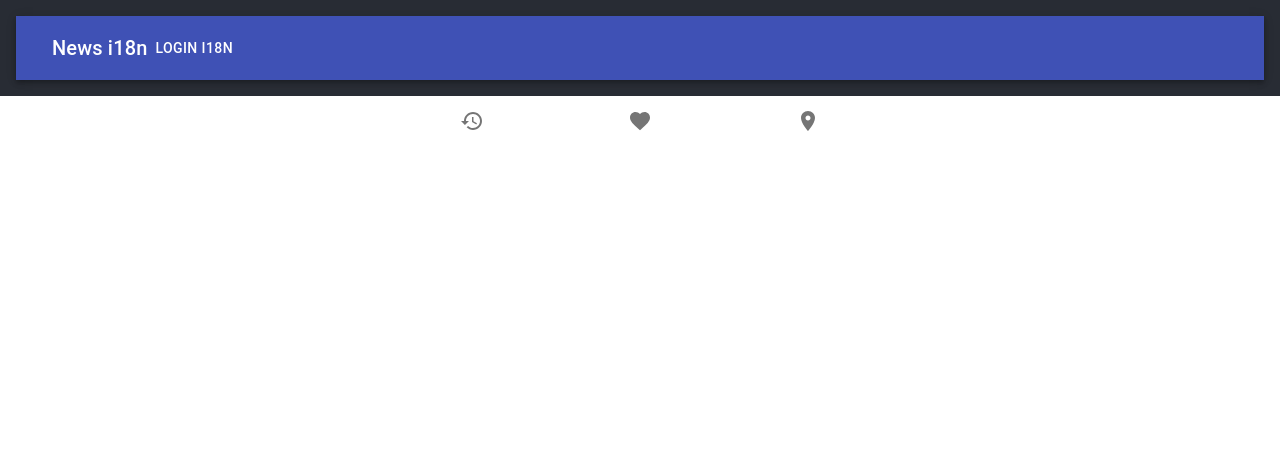
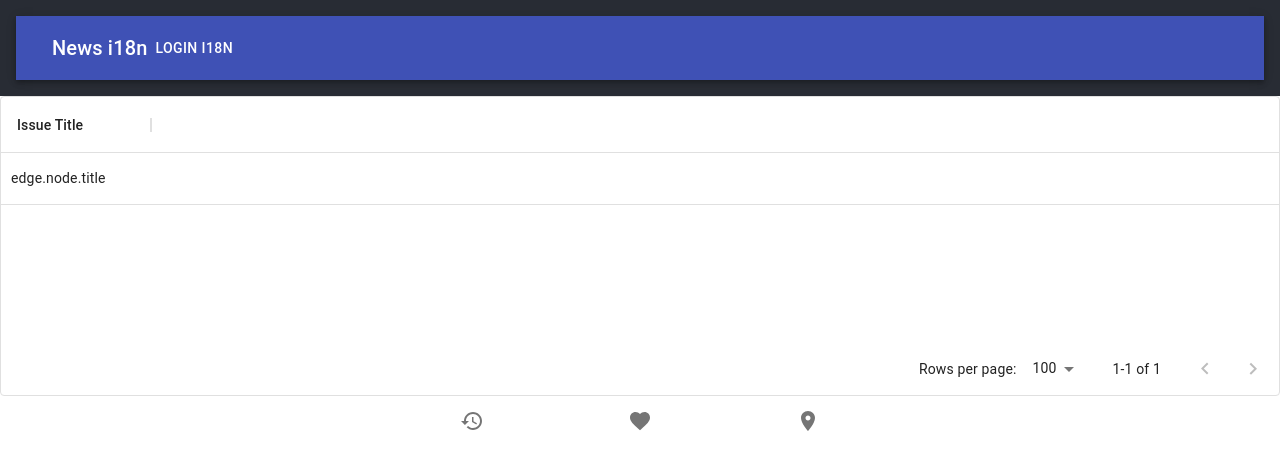
Before and after one commit to facuchaves/react, a React (Create React App) app: page /issues in a window 1280 px wide. Shown: the top 470 px of the page. Built offline with nearby package versions, Linux system fonts and the light colour scheme; no server answers; what aws-amplify would draw is missing.

Commit message:
Add issue

```diff
--- a/package.json
+++ b/package.json
@@ -3,6 +3,7 @@
   "version": "0.1.0",
   "private": true,
   "dependencies": {
+    "@apollo/client": "^3.6.1",
     "@aws-amplify/cli": "^6.3.1",
     "@material-ui/core": "^4.11.3",
     "@material-ui/data-grid": "^4.0.0-alpha.25",
@@ -14,6 +15,7 @@
     "aws-amplify": "^4.3.3",
     "aws-amplify-react": "^5.1.4",
     "dotenv": "^10.0.0",
+    "graphql": "^16.4.0",
     "i18next": "^20.3.0",
     "intersection-observer": "^0.12.0",
     "just-debounce-it": "^1.1.0",
--- a/src/App.js
+++ b/src/App.js
@@ -1,9 +1,9 @@
 import React from "react";
 import "./App.css";
 import { Route } from "wouter";
-import { PlayersPage } from "./pages/playersPage";
+import { IssuesPage } from "./pages/issuesPage";
 import StaticContex from "./context/StaticContex";
-import { PlayersContextProvider } from "./context/PlayersContext";
+import { IssuesContextProvider } from "./context/IssuesContext";
 import { AppBar , Toolbar , IconButton , Typography, Button , BottomNavigation , BottomNavigationAction } from '@material-ui/core';
 import RestoreIcon from '@material-ui/icons/Restore';
 import FavoriteIcon from '@material-ui/icons/Favorite';
@@ -44,12 +44,12 @@ function App() {
               tener en cuenta que tiene que "envolver" los componentes donde voy a querer consumirlo
           */}
 
-          <PlayersContextProvider>
+          <IssuesContextProvider>
             <Route
-              component={PlayersPage}
-              path="/players"
+              component={IssuesPage}
+              path="/issues"
             />
-          </PlayersContextProvider>
+          </IssuesContextProvider>
 
         </section>
         <section>
--- /dev/null
+++ b/src/context/IssuesContext.js
@@ -0,0 +1,13 @@
+import React, {useState} from 'react'
+
+const Context = React.createContext({})
+
+export function IssuesContextProvider ({children}){
+    const [issues, setIssues] = useState([])
+
+    return <Context.Provider value={{issues, setIssues}}>
+        {children}
+    </Context.Provider>
+}
+
+export default Context
--- a/src/context/PlayersContext.js
+++ /dev/null
@@ -1,13 +0,0 @@
-import React, {useState} from 'react'
-
-const Context = React.createContext({})
-
-export function PlayersContextProvider ({children}){
-    const [players, setPlayers] = useState([])
-
-    return <Context.Provider value={{players, setPlayers}}>
-        {children}
-    </Context.Provider>
-}
-
-export default Context
--- a/src/hooks/usePlayers.js
+++ b/src/hooks/useIssues.js
@@ -1,24 +1,24 @@
 import { useContext, useEffect, useState } from "react";
-import { getPlayers } from "../services/playersService";
-import PlayersContext from "../context/PlayersContext";
+import { GetIssues } from "../services/issuesService";
+import IssuesContext from "../context/IssuesContext";
 
 //custom hook que lo uso para el manejo de gifs, seteo de gifs, paginado
 //uso el gifsContext para guardar de forma global los gifs
-export const usePlayers = ({ playersName } = { playersName: "g" }) => {
+export const useIssues = ({ issuesName } = { issuesName: "g" }) => {
 
   //estas serian variables globales (para eso se usa el usecontext)
-  const { players, setPlayers } = useContext(PlayersContext);
+  const { issues, setIssues } = useContext(IssuesContext);
 
   //Si dejo la lista vacia del useEffect solo se renderiza 1 vez
   useEffect(
     function () {
-      getPlayers().then((playersRes) => {
-        setPlayers(playersRes);
+      GetIssues().then((issuesRes) => {
+        setIssues(issuesRes);
       });
     },
-    [players,setPlayers]
+    [issues,setIssues]
   );
 
-  return players;
+  return issues;
 
 };
--- a/src/i18n/resources/index.js
+++ b/src/i18n/resources/index.js
@@ -1,5 +1,5 @@
 import commonsResource from "./commons.resource";
-import playerResource from "./player.resource";
+import issueResource from "./issue.resource";
 import footerResource from "./footer.resource";
 
 // TODO Improve this ...
@@ -7,7 +7,7 @@ const resources = {
         en:{
             translation:{
                 ...commonsResource.en.translation,
-                ...playerResource.en.translation,
+                ...issueResource.en.translation,
                 ...footerResource.en.translation,
             }
         }
--- a/src/i18n/resources/player.resource.js
+++ b/src/i18n/resources/issue.resource.js
@@ -1,15 +1,14 @@
-const playerResource = {
+const issueResource = {
     en: {
       translation: {
-        "player":{
+        "issue":{
             "info": "Player Info i18n",
             "id": "Player ID i18n",
-            "name": "Name i18n",
-            "score": "Score i18n",
+            "title": "Issue Title",
             "logConsole": "Log Player in console i18n",
         }
       }
     }
   }
 
-export default playerResource
+export default issueResource
--- a/src/index.js
+++ b/src/index.js
@@ -7,6 +7,33 @@ import { createStore } from "redux";
 import allReducers from "./redux/reducers";
 import { Provider } from "react-redux";
 import './i18n';
+import { ApolloClient, InMemoryCache, ApolloProvider , createHttpLink} from "@apollo/client";
+import { setContext } from '@apollo/client/link/context';
+require('dotenv').config()
+
+const httpLink = createHttpLink({
+  uri: 'https://api.github.com/graphql',
+});
+
+const authLink = setContext((_, { headers }) => {
+  // get the authentication token from local storage if it exists
+  // const token = localStorage.getItem('token');
+  // return the headers to the context so httpLink can read them
+  return {
+    headers: {
+      ...headers,
+      // authorization: token ? `Bearer ${token}` : "",
+      authorization: `Bearer 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`
+    }
+  }
+});
+
+const client = new ApolloClient({
+  link: authLink.concat(httpLink),
+  cache: new InMemoryCache()
+});
+
+console.log('process.env.GRAPHQL_URL',process.env.GRAPHQL_URL)
 
 const store = createStore(
   allReducers,
@@ -16,7 +43,9 @@ const store = createStore(
 ReactDOM.render(
   <React.StrictMode>
     <Provider store={store}>
-      <App />
+      <ApolloProvider client={client}>
+        <App />
+      </ApolloProvider>
     </Provider>
   </React.StrictMode>,
   document.getElementById("root")
--- /dev/null
+++ b/src/pages/issuesPage/index.js
@@ -0,0 +1,72 @@
+import React from "react";
+import { DataGrid, GridRowsProp, GridColDef } from '@material-ui/data-grid';
+// import { useIssues } from "../../hooks/useIssues";
+import SimpleCard from "../../components/players";
+import { useSelector, useDispatch, connect } from "react-redux";
+import { clickPlayer } from "../../redux/actions";
+import { useTranslation } from "react-i18next";
+import {gql, useQuery} from "@apollo/client";
+
+export const IssuesPage = ({ props }) => {
+  const { t } = useTranslation();
+
+  //const { someAttributeFromProps } = props;
+
+  const dispatch = useDispatch();
+
+  dispatch(clickPlayer());
+
+  // const rows/*: GridRowsProp*/ = useIssues();
+
+  const ISSUES = gql`
+  query GetIssues{
+    repository(owner:"facebook", name:"react") {
+      issues(last:1, states:CLOSED) {
+        edges {
+          node {
+            title
+            url
+            body
+            number
+            state
+            comments(first:1) {
+              edges {
+                node {
+                  body
+                }
+              }
+            }
+            labels(first:5) {
+              edges {
+                node {
+                  name
+                }
+              }
+            }
+          }
+        }
+      }
+    }
+  }
+`;
+
+  const {loading, error, data} = useQuery(ISSUES);
+
+  const rows = data?.repository.issues.edges.map( edge => ({ id: edge.node.number, issueTitleCol: edge.node.title }) ) || [{ id: 1, issueTitleCol: 'edge.node.title' }];
+
+  const columns/*: GridColDef[]*/ = [
+    { field: 'issueTitleCol', headerName: t('issue.title'), width: 150 },
+  ];
+
+  return (
+    <div style={{ height: 300, width: '100%' }}>
+      <DataGrid rows={rows} columns={columns} />
+      {/* <SimpleCard player={rows[0]}></SimpleCard> */}
+    </div>
+  );
+
+};
+
+const stateIssue = (state) => ({ isClicked: state.isClicked })
+
+export default connect(stateIssue)(IssuesPage);
--- a/src/pages/playersPage/index.js
+++ /dev/null
@@ -1,36 +0,0 @@
-import React from "react";
-import { DataGrid, GridRowsProp, GridColDef } from '@material-ui/data-grid';
-import { usePlayers } from "../../hooks/usePlayers";
-import SimpleCard from "../../components/players";
-import { useSelector, useDispatch, connect } from "react-redux";
-import { clickPlayer } from "../../redux/actions";
-import { useTranslation } from "react-i18next";
-
-export const PlayersPage = ({ props }) => {
-  const { t } = useTranslation();
-
-  //const { someAttributeFromProps } = props;
-
-  const dispatch = useDispatch();
-
-  dispatch(clickPlayer());
-
-  const rows/*: GridRowsProp*/ = usePlayers();
-
-  const columns/*: GridColDef[]*/ = [
-    { field: 'playerNameCol', headerName: t('player.name'), width: 150 },
-    { field: 'playerScoreCol', headerName: t('player.score'), width: 150 },
-  ];
-
-  return (
-    <div style={{ height: 300, width: '100%' }}>
-      <DataGrid rows={rows} columns={columns} />
-      <SimpleCard player={rows[0]}></SimpleCard>
-    </div>
-  );
-
-};
-
-const statePlayer = (state) => ({ isClicked: state.isClicked })
-
-export default connect(statePlayer)(PlayersPage);
--- /dev/null
+++ b/src/services/issuesService.js
@@ -0,0 +1,8 @@
+export const GetIssues = async () => {
+
+  return ;//data.issues.map( issue => ({ id: issue.entity_id, playerNameCol: issue.name, playerScoreCol: issue.score }));
+  // return fetch(urlGetPlayers)
+  // .then( res => res.json() )
+  // .then( resJson => resJson.map( player => ({ id: player.entity_id, playerNameCol: player.name, playerScoreCol: player.score })) )
+
+};
--- a/src/services/playersService.js
+++ /dev/null
@@ -1,11 +0,0 @@
-require('dotenv').config()
-
-export const getPlayers = async () => {
-
-  const urlGetPlayers = process.env.REACT_APP_BASE_URL_APIREST + '/api/resource';
-
-  return fetch(urlGetPlayers)
-  .then( res => res.json() )
-  .then( resJson => resJson.map( player => ({ id: player.entity_id, playerNameCol: player.name, playerScoreCol: player.score })) )
-
-};
```
Also changed, not shown: 2 other files (tests, documents, lock files or other folders).
